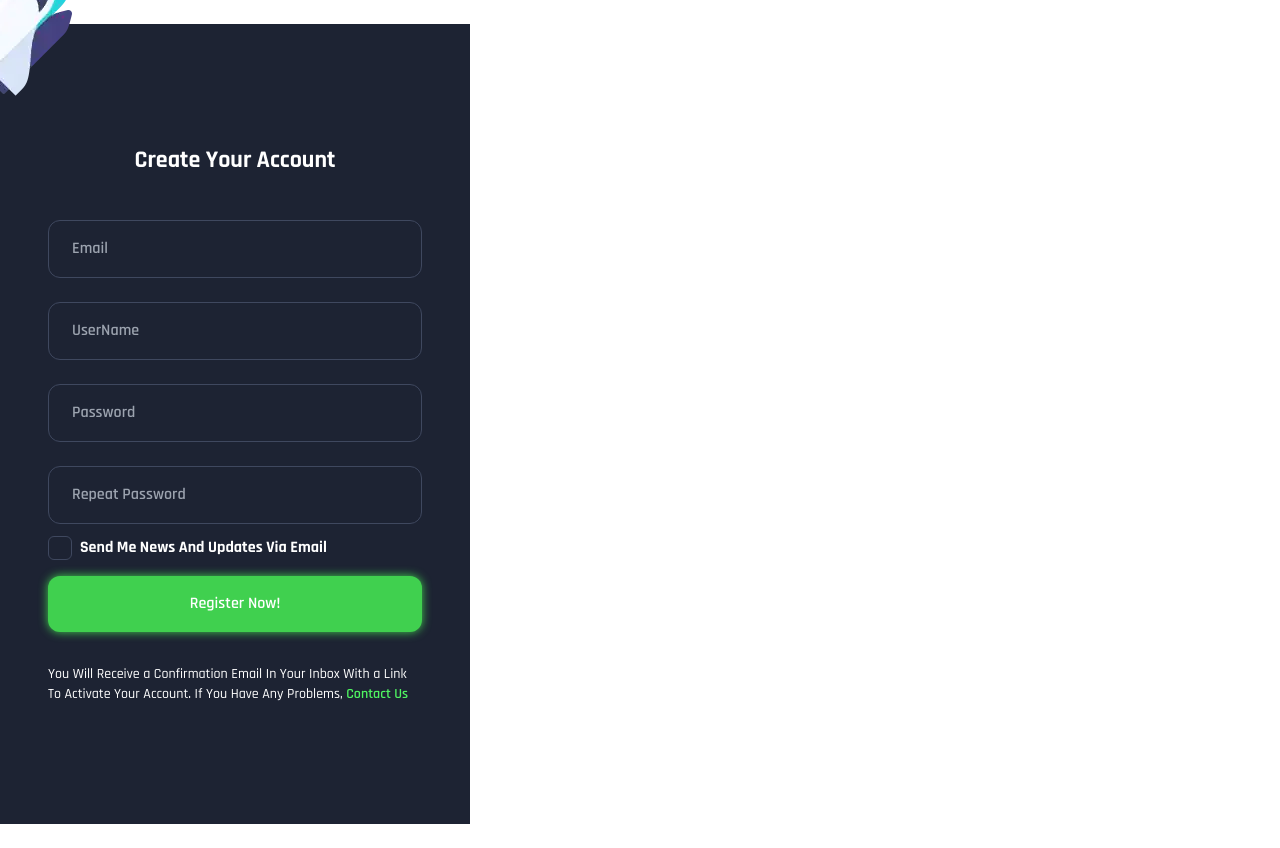
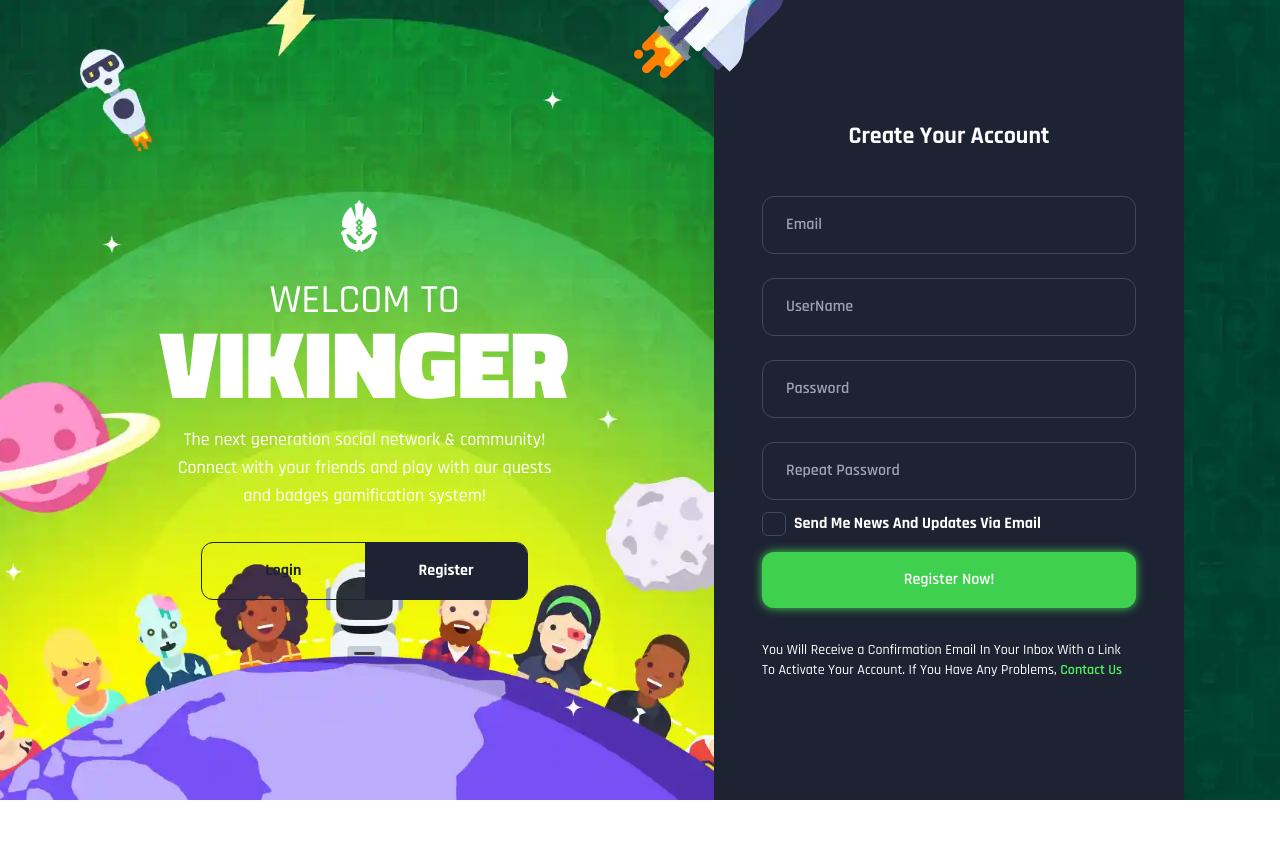
Before and after one commit to H-Habka/ssr-test-2, a Next.js app: page /Auth/signup in a window 1280 px wide. After the commit the page ends 800 px from the top, so only its background shows below. Built offline with nearby package versions, Linux system fonts and the light colour scheme; no server answers; what tailwindcss-rtl would draw is missing.

Commit message:
add a fix for the nested layouts

```diff
--- a/pages/_app.tsx
+++ b/pages/_app.tsx
@@ -21,7 +21,7 @@ type AppPropsWithLayout = AppProps & {
 	Component: NextPageWithLayout
 }
 
-export default function App({ Component, pageProps }: any) {
+export default function App({ Component, pageProps }: AppPropsWithLayout) {
 	const queryClient = new QueryClient()
 	const { i18n } = useTranslation()
 	const [isReady, setIsReady] = useState<boolean>(false)
@@ -53,7 +53,7 @@ export default function App({ Component, pageProps }: any) {
 		setIsReady(true)
 	}, [])
 
-	// const getLayout = Component.getLayout ?? ((page) => page)
+	const getLayout = Component.getLayout ?? ((page) => page)
 
 	return (
 		<div className={`${darkMode ? "dark" : ""}`}>
@@ -65,17 +65,11 @@ export default function App({ Component, pageProps }: any) {
 			<div className="selection:text-white selection:bg-lightTwo selection:dark:text-white selection:dark:bg-darkThree">
 				<SplashScreen className={` ${isReady ? "opacity-0" : "opacity-100"}`} />
 				<Toaster position="top-center" toastOptions={{ duration: 3000 }} />
-				{isReady ? (
-					// getLayout(
 				<QueryClientProvider client={queryClient}>
 					<I18nextProvider i18n={i18nInit}>
-							<Component {...pageProps} />
+						{isReady ? getLayout(<Component {...pageProps} />) : <SplashScreen />}
 					</I18nextProvider>
 				</QueryClientProvider>
-				) : (
-					// )
-					<SplashScreen />
-				)}
 			</div>
 		</div>
 	)
```
Lines whose indentation alone changed are shown as unchanged.
